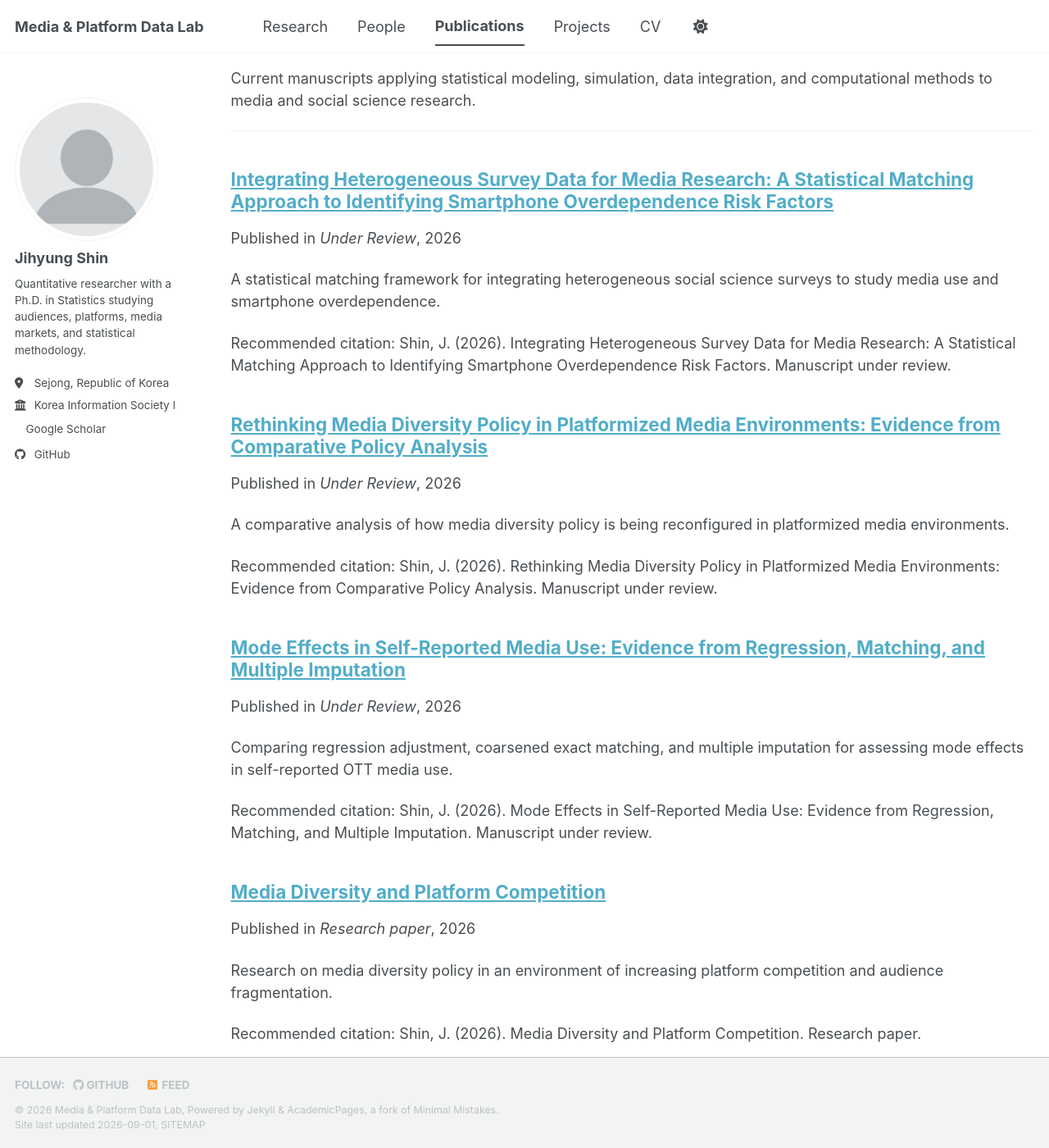
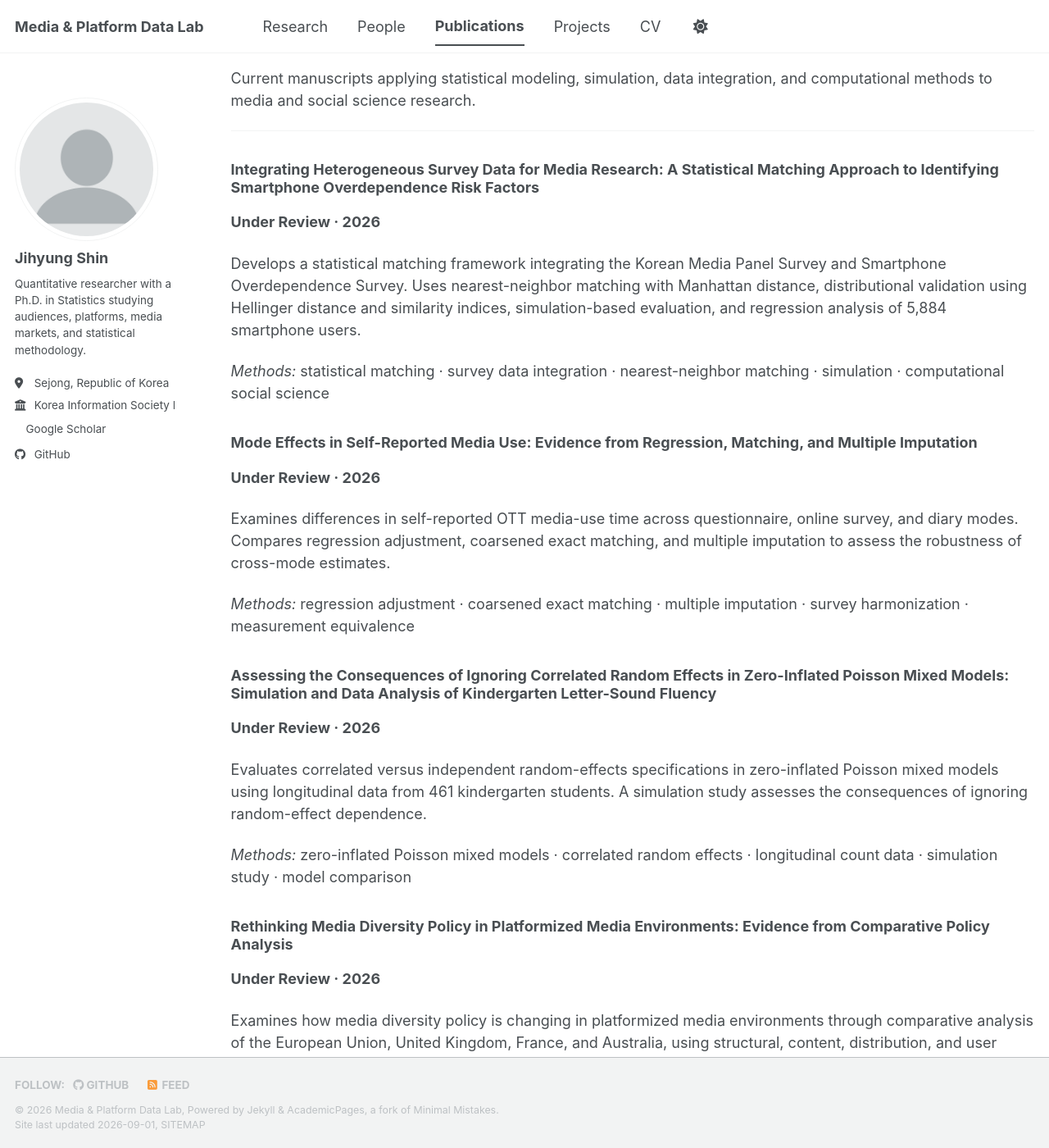
Before and after one commit to jshin4420/lab, a Jekyll site: the page built from _pages/publications.html, in a window 1280 px wide and 1400 px high, scrolled down 1508 px. Shown: the whole window at 82% size. Built offline with Jekyll 4.4.1, drawn with Linux system fonts in a browser that asks for light colours; a style sheet for code colours, icons or effects is not loaded; some of the changed text lies outside the part shown.

Commit message:
Ensure working papers are visibly rendered on publications page

```diff
--- a/_pages/publications.html
+++ b/_pages/publications.html
@@ -9,30 +9,40 @@ author_profile: true
   <div class="wordwrap">You can also find my articles on <a href="{{site.author.googlescholar}}">my Google Scholar profile</a>.</div>
 {% endif %}
 
-{% include base_path %}
-
 <h2>Peer-Reviewed Publications</h2>
 <p>Selected peer-reviewed publications spanning media use, public health, health services research, and quantitative social science.</p>
 <hr />
 
 {% for post in site.publications reversed %}
-  {% if post.category == "manuscripts" %}
-    {% continue %}
+  {% if post.category != "manuscripts" %}
+    {% include archive-single.html %}
   {% endif %}
-  {% include archive-single.html %}
 {% endfor %}
 
-<h2>Working Papers & Manuscripts Under Review</h2>
+<h2>Working Papers &amp; Manuscripts Under Review</h2>
 <p>Current manuscripts applying statistical modeling, simulation, data integration, and computational methods to media and social science research.</p>
 <hr />
 
-{% for post in site.publications reversed %}
-  {% if post.category != "manuscripts" %}
-    {% continue %}
-  {% endif %}
-  {% include archive-single.html %}
-{% endfor %}
+<h3>Integrating Heterogeneous Survey Data for Media Research: A Statistical Matching Approach to Identifying Smartphone Overdependence Risk Factors</h3>
+<p><strong>Under Review · 2026</strong></p>
+<p>Develops a statistical matching framework integrating the Korean Media Panel Survey and Smartphone Overdependence Survey. Uses nearest-neighbor matching with Manhattan distance, distributional validation using Hellinger distance and similarity indices, simulation-based evaluation, and regression analysis of 5,884 smartphone users.</p>
+<p><em>Methods:</em> statistical matching · survey data integration · nearest-neighbor matching · simulation · computational social science</p>
+
+<h3>Mode Effects in Self-Reported Media Use: Evidence from Regression, Matching, and Multiple Imputation</h3>
+<p><strong>Under Review · 2026</strong></p>
+<p>Examines differences in self-reported OTT media-use time across questionnaire, online survey, and diary modes. Compares regression adjustment, coarsened exact matching, and multiple imputation to assess the robustness of cross-mode estimates.</p>
+<p><em>Methods:</em> regression adjustment · coarsened exact matching · multiple imputation · survey harmonization · measurement equivalence</p>
+
+<h3>Assessing the Consequences of Ignoring Correlated Random Effects in Zero-Inflated Poisson Mixed Models: Simulation and Data Analysis of Kindergarten Letter-Sound Fluency</h3>
+<p><strong>Under Review · 2026</strong></p>
+<p>Evaluates correlated versus independent random-effects specifications in zero-inflated Poisson mixed models using longitudinal data from 461 kindergarten students. A simulation study assesses the consequences of ignoring random-effect dependence.</p>
+<p><em>Methods:</em> zero-inflated Poisson mixed models · correlated random effects · longitudinal count data · simulation study · model comparison</p>
+
+<h3>Rethinking Media Diversity Policy in Platformized Media Environments: Evidence from Comparative Policy Analysis</h3>
+<p><strong>Under Review · 2026</strong></p>
+<p>Examines how media diversity policy is changing in platformized media environments through comparative analysis of the European Union, United Kingdom, France, and Australia, using structural, content, distribution, and user diversity dimensions.</p>
+<p><em>Methods:</em> comparative policy analysis · media diversity · platform governance · exposure diversity</p>
 
 <div class="wordwrap">
-  <p><strong>Note:</strong> These manuscripts are currently under review and should not be interpreted as published articles.</p>
+  <p><strong>Note:</strong> The four manuscripts above are currently under review and should not be interpreted as published articles.</p>
 </div>
```
